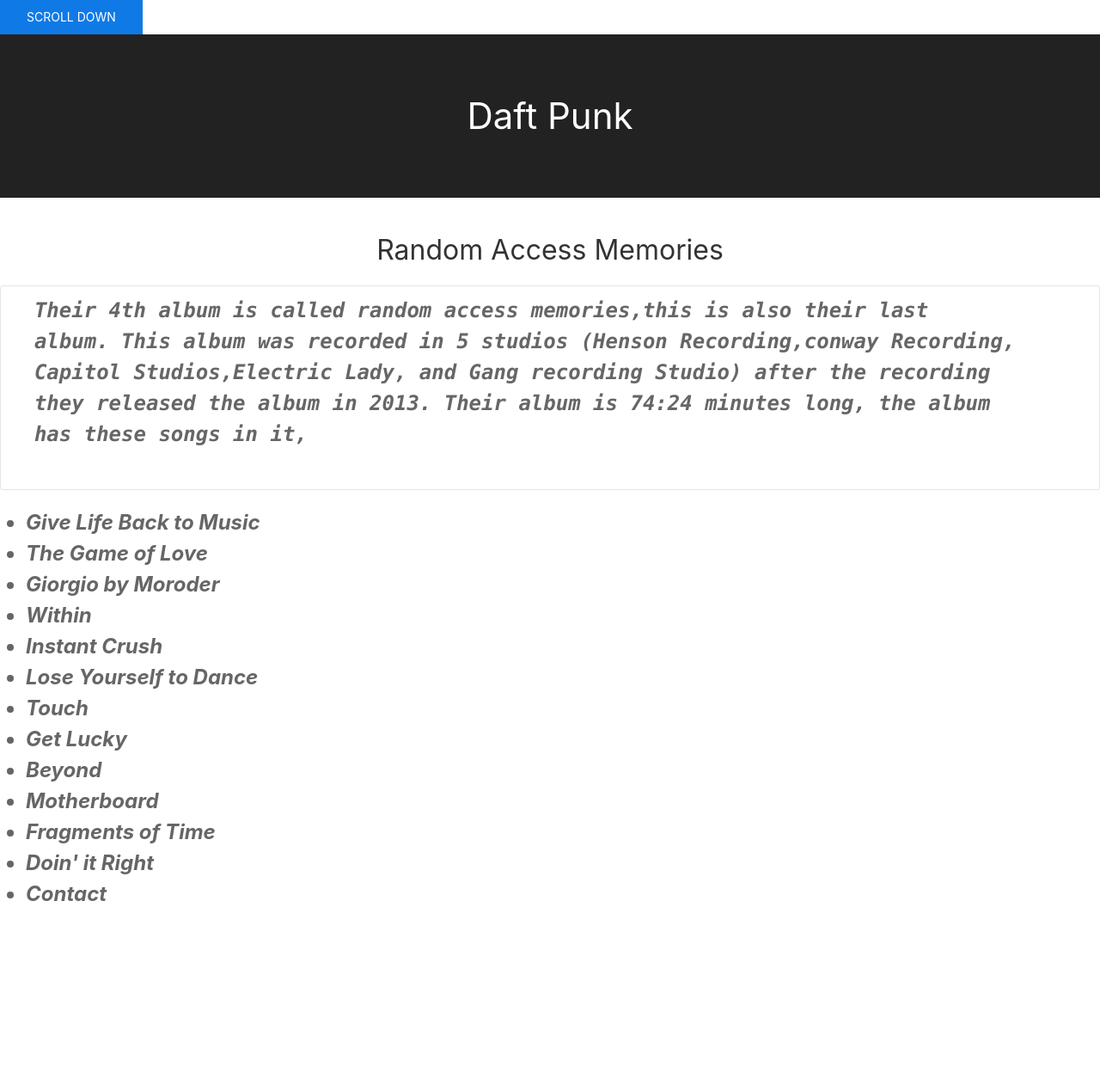
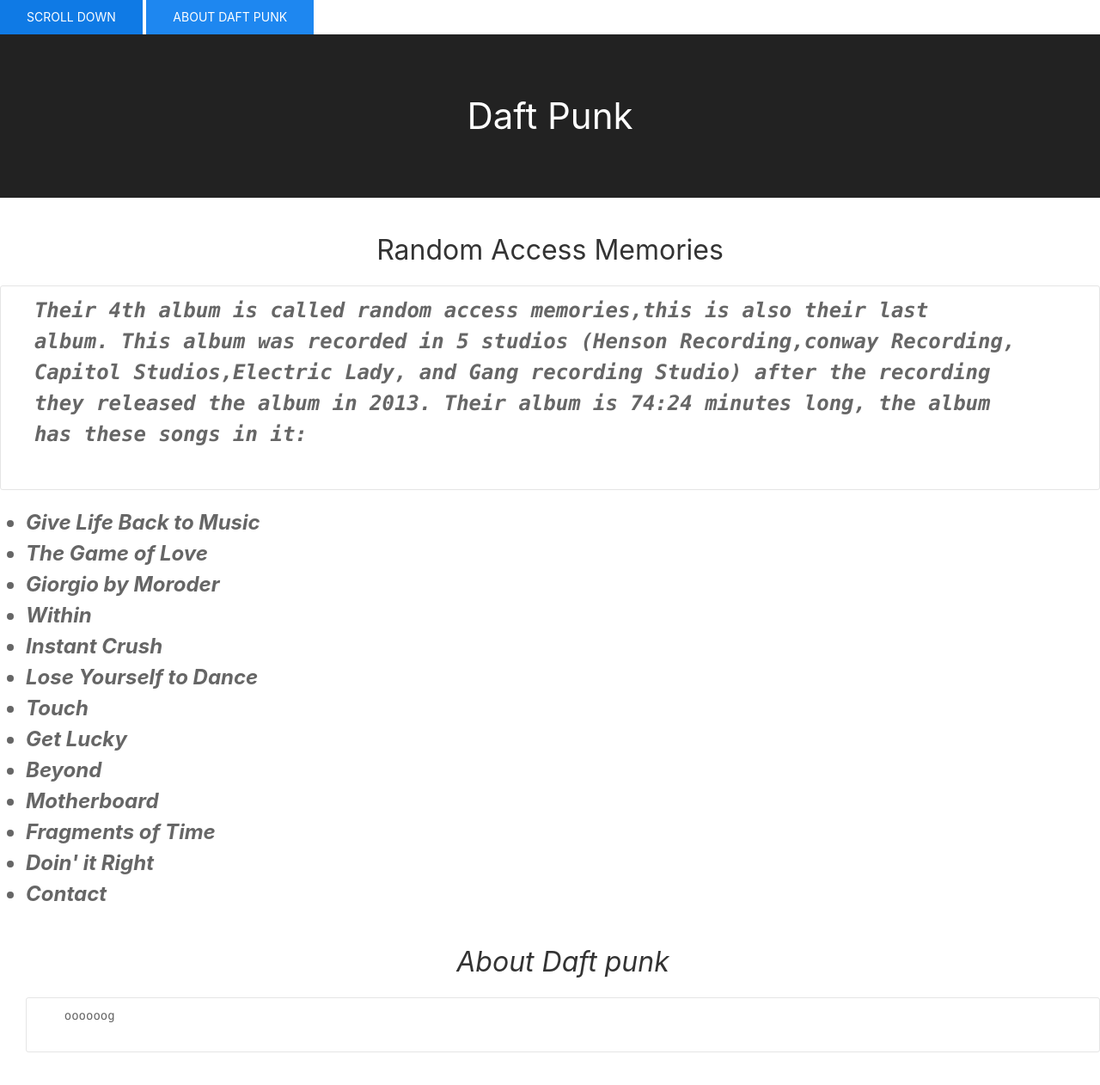
Before and after one commit to AndrewEshraghi/MusicTech-PDJ, a plain HTML site: page index.html in a window 1280 px wide. Shown: the whole page at 86% size. Before the commit the page ends 1098 px from the top, so only its background shows below. Drawn offline with nearby package versions, Linux system fonts and the light colour scheme.

Commit message:
Update index.html

```diff
--- a/index.html
+++ b/index.html
@@ -9,6 +9,7 @@
 
   <body>
     <a class="uk-button uk-button-primary" href="#target" uk-scroll>Scroll down</a>
+    <a class="uk-button uk-button-primary"  href="Daft.html">About daft Punk</a>
       <div>
       <div>
           <div class="uk-tile uk-tile-secondary uk-padding-large">
@@ -28,7 +29,7 @@
   album. This album was recorded in 5 studios (Henson Recording,conway Recording,
   Capitol Studios,Electric Lady, and Gang recording Studio) after the recording
   they released the album in 2013. Their album is 74:24 minutes long, the album
-  has these songs in it,
+  has these songs in it:
   </pre>
   <ul class="uk-text-bolder uk-text-large uk-text-italic uk-text-">
     <li>Give Life Back to Music</li>
@@ -44,7 +45,10 @@
     <li>Fragments of Time</li>
     <li>Doin' it Right</li>
     <li>Contact</li>
-
+  <h2 class="uk-text-center uk-text-emphasis">About Daft punk</h2>
+    <pre>
+    oooooog
+    </pre>
      <h2 class="uk-text-center uk-text-emphasis"></h2>
    </body>
 
```
